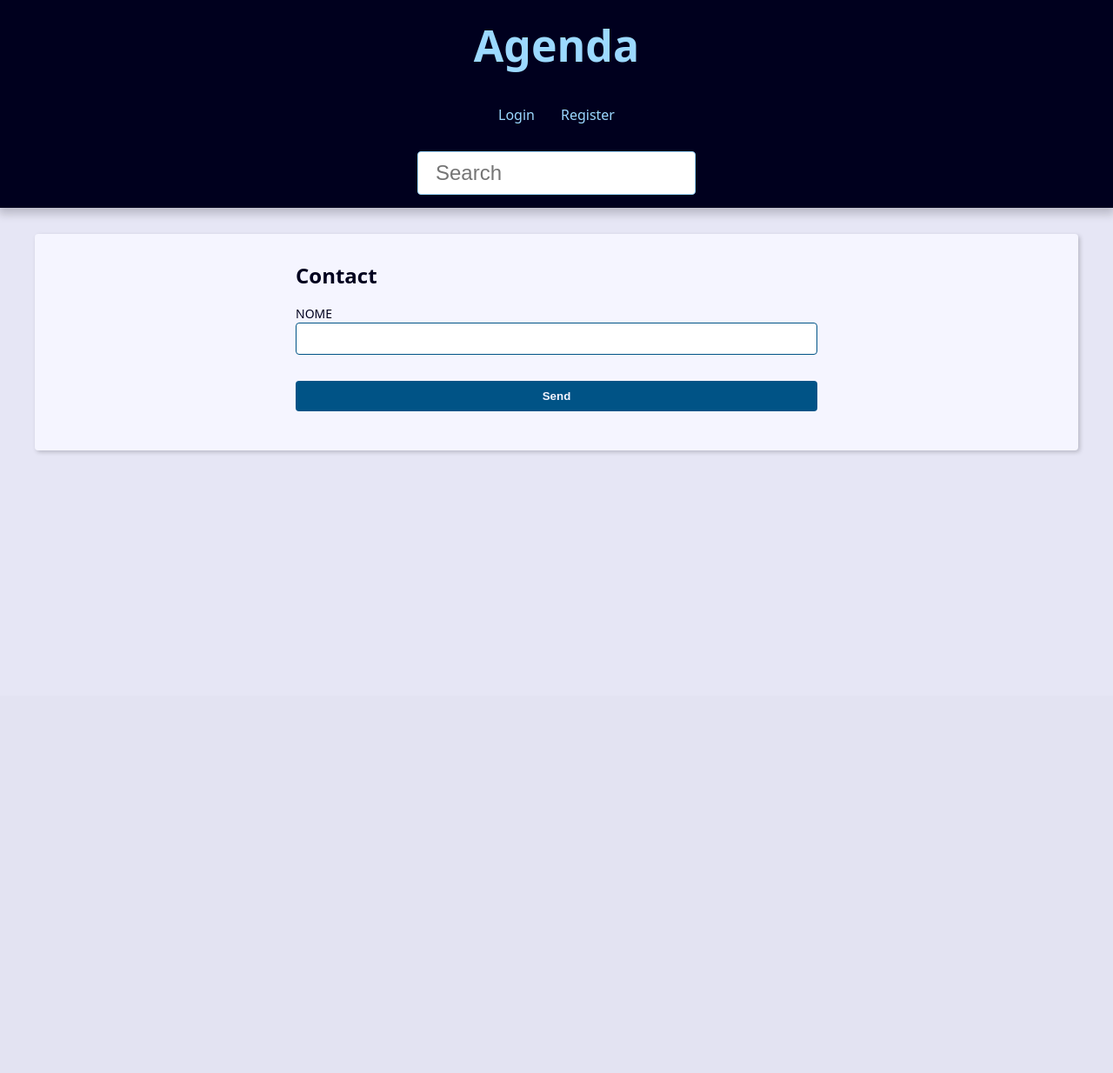
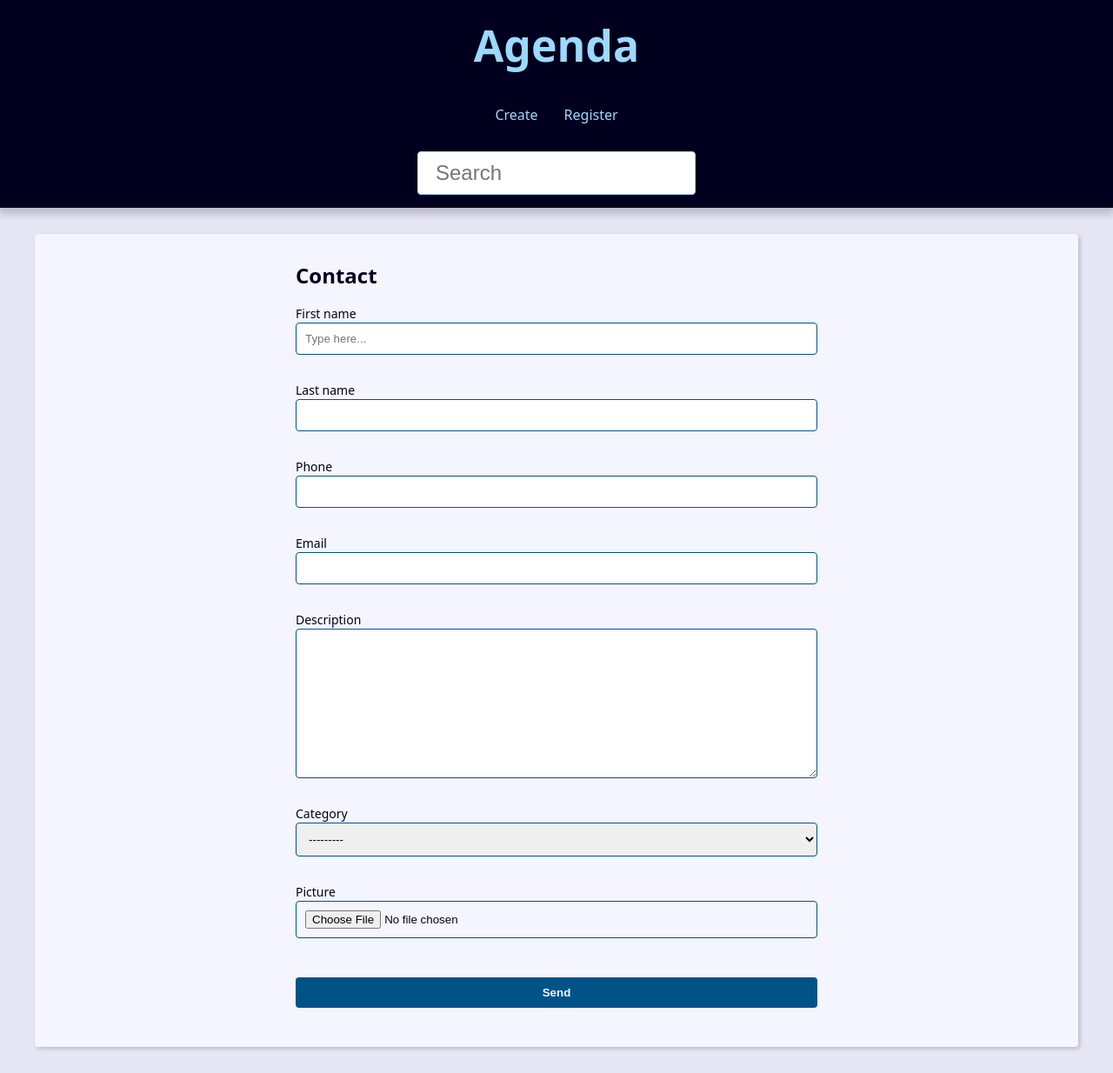
Before and after one commit to NicolasBarsalini/ScheduleProject, a Django app: page /contact/create/ in a window 1280 px wide. Shown: the whole page at 87% size. Before the commit the page ends 521 px from the top, so only its background shows below. Run offline with Django 4.2, Linux system fonts and the light colour scheme; data comes from the database, SQL or seed files in the repository; both versions use the stored data as it was after the commit.

```diff
--- a/base_static/global/css/style.css
+++ b/base_static/global/css/style.css
@@ -1,5 +1,4 @@
 :root {
-    /*propriedades customizadas, tipo de variavel em css*/
     --spacing: 1.5rem;
     --link-dark-color: rgb(0, 83, 134);
     --link-light-color: rgb(156, 217, 255);
@@ -240,6 +239,11 @@ svg {
     border: 1px solid rgba(255, 255, 0, 90%);
   }
 
+  .message.info {
+    background: rgba(0, 0, 255, 0.3);
+    border: 1px solid rgba(0, 0, 255, 0.3);
+  }
+
   .form-wrapper {
     max-width: 60rem;
     margin: var(--spacing) auto;
@@ -254,13 +258,11 @@ svg {
     flex-direction: column;
     padding-bottom: var(--spacing);
   }
-
   .errorlist {
     list-style: none;
     font-size: var(--smaller-font-size);
     color: tomato;
   }
-
   .errorlist.nonfield {
     color: inherit;
   }
@@ -270,7 +272,7 @@ svg {
   }
 
   .form-group .help-text,
-.form-group .help-text~ul {
+  .form-group .help-text ~ ul {
     margin: 0;
     font-size: var(--smallest-font-size);
     list-style: none;
@@ -315,3 +317,23 @@ svg {
     filter: brightness(80%);
     box-shadow: 0 0 5px var(--link-dark-color);
   }
+
+  .contact-links {
+    margin-block: calc(var(--small-font-size) * 2);
+    display: flex;
+    align-items: center;
+    gap: 0 var(--spacing);
+  }
+
+  .btn-link {
+    font-size: var(--small-font-size);
+    text-decoration: none;
+    font-weight: bold;
+    padding: 1rem;
+    display: block;
+    line-height: var(--small-font-size);
+  }
+
+  .btn-delete {
+    background: tomato;
+  }
--- a/base_templates/global/base.html
+++ b/base_templates/global/base.html
@@ -6,6 +6,8 @@
 <body>
     {% include "global/partials/header.html" %}
 
+    {% include "global/partials/_message.html" %}
+
     <main class="content">
         {% block content %} {% endblock content %} <!--Faço o body todo dentro desse content-->
         {% include "global/partials/_pagination.html" %} <!--pagination do django-->
--- /dev/null
+++ b/base_templates/global/partials/_message.html
@@ -0,0 +1,7 @@
+{% if messages %}
+{% for message in messages %}
+  <div class="message {{ message.tags }}">
+    {{ message }}
+  </div>
+{% endfor %}
+{% endif %}
--- a/base_templates/global/partials/header.html
+++ b/base_templates/global/partials/header.html
@@ -8,7 +8,7 @@
     <nav class="menu">
         <ul class="menu-list">
             <li class="menu-item">
-                <a href="" class="menu-link">Login</a>
+                <a href="{% url 'contact:create' %}" class="menu-link">Create</a>
             </li>
             <li class="menu-item">
                 <a href="" class="menu-link">Register</a>
--- /dev/null
+++ b/contact/forms.py
@@ -0,0 +1,137 @@
+from django import forms
+from django.core.exceptions import ValidationError
+from contact.models import Contact
+from django.contrib.auth.forms import UserCreationForm
+from django.contrib.auth.models import User
+
+#criar um formulario django
+
+class ContactForm(forms.ModelForm): #criar uma classe para formulario, dentro do parenteses é o herda esse ModelForm é um form baseado no modelo contact
+    # first_name = forms.CharField(
+    #     widget = forms.TextInput(
+    #         attrs = {
+    #             'placeholder' : 'Aqui veio do forms',
+    #         },
+    #     ), #recrio o campo do meu forms, utilizando essa estrutura
+    #     label = 'Primeiro Nome',
+    #     help_text = 'Texto de ajuda para o usuário'
+    # )
+
+    #criando o campo da imagem
+    picture = forms.ImageField(
+        widget=forms.FileInput(
+            attrs={
+                'accept' : 'image/*'
+            }
+        )
+    )
+
+    class Meta:
+        model = Contact #indicamos em qual modelo o nosso form será baseado, e indicaremos quais campos serão exibidos
+        fields = (
+            'first_name', 'last_name', 'phone',
+            'email', 'description', 'category',
+            'picture',
+        ) #agora devemos passar o formulario no contexto para usarmos no site
+ #adicionando erros no formulario
+        #posso configurar o widgets do form, mudar o tipo de input por exemplo
+
+        widgets = {
+            'first_name' : forms.TextInput(
+                attrs = { #referente a atributos do meu widget
+                    'placeholder' : 'Type here...',
+                }
+            ),
+        }
+
+    '''
+    def clean(self): #validação do formulario, TEM ACESSO A TODOS OS CAMPOS DO FORMULÁRIO
+        #cleaned_data = self.cleaned_data
+
+        self.add_error( #evita o formulario ser salvo caso esteja com erro
+            'first_name', #nome do campo
+            ValidationError(
+                'Mensagem de erro', #mensagem do erro e um código q eu escolher passar
+                code='invalid'
+            )
+        )
+
+        return super().clean()
+        '''
+
+    def clean_first_name(self): #posso dar um clean e o nome do campo para ele validar aquele campo
+        first_name = self.cleaned_data.get('first_name')
+
+        if first_name == 'ABC':
+            raise ValidationError(
+                'Do not type ABC in this field!',
+                code='invalid'
+            )
+
+        return first_name #devo retornar o valor do campo, é o valor que vai para o campo do formulario
+
+    def clean(self): #validação do formulario para saber se o nome eh igual ao sobrenome
+        cleaned_data = self.cleaned_data
+        first_name = cleaned_data.get('first_name')
+        last_name = cleaned_data.get('last_name')
+
+        if first_name == last_name:
+            msg = ValidationError(
+                'Primeiro nome nao pode ser igual ao ultimo',
+                code='invalid'
+            )
+
+            self.add_error('first_name', msg)
+            self.add_error('last_name', msg) #nome do campo e a msg
+
+        return super().clean()
+
+    #no clean retorno super().clean()
+    # no clean de campo retorno o campo
+
+
+class RegisterForm(UserCreationForm):
+    first_name = forms.CharField(
+        required=True, #n permite ficar vazio
+        min_length=3,
+        error_messages={
+            'required' : 'Campo obrigatório!'
+        }
+    )
+
+    last_name = forms.CharField(
+        required=True, #n permite ficar vazio
+        min_length=3,
+        error_messages={
+            'required' : 'Campo obrigatório!'
+        }
+    )
+
+    email = forms.EmailField(
+        required=True, #n permite ficar vazio
+        min_length=3,
+        error_messages={
+            'required' : 'Campo obrigatório!'
+        }
+    )
+
+    class Meta: #defino como eu quero meu formulario, a partir do momento q implemento a classe meta, devo escrever ela de cabo a rabo do 0
+        model = User
+        fields = (
+            'first_name', 'last_name', 'email', 'username',
+            'password1', 'password2'
+        )
+
+    def clean_email(self): #evitar email repetido
+        email = self.cleaned_data.get('email')
+
+        if User.objects.filter(email=email).exists(): #verifica se existe algum usuario c este email
+            self.add_error(
+                'email',
+                ValidationError(
+                    'This email already exists!',
+                    code='invalid'
+                )
+            )
+
+        return email
--- a/contact/templates/contact/create.html
+++ b/contact/templates/contact/create.html
@@ -8,8 +8,9 @@
 
     <h2>Contact</h2> <!--metodo post no html, diferente do get que preenche uma url, o post utiliza para coisas mais sensiveis, o usuario e senha n aparece na url-->
     <!--enctype="multipart/form-data" -> posso enviar arquivos, como fotos, por exemplo-->
+    <!--vamos deixar o form dinamico, ele vai redenrizar views diferentes no action-->
     <form
-      action="{% url 'contact:create' %}"
+      action="{{ form_action }}"
       method="POST"
       enctype="multipart/form-data"
     >
@@ -17,10 +18,35 @@
     {% csrf_token %} <!--declaro uma tag do crsf token, garantindo que os dados que vão chegar na minha view, são os do formulario-->
 
       <div class="form-content">
-        <div class="form-group">
-          <label for="id_first_name">NOME</label>
-          <input type="text" name="first_name" maxlength="255" id="id_first_name">
-        </div>
+
+        {% for field in form %}
+          <!--recebo os campos que criei no meu formulário-->
+          <div class="form-group">
+            <label for="{{ field.id_for_label }}"> {{field.label}} </label> <!--pego o nome dos campos coloco id na frente deles, vira o texto do label desse id-->
+            {{ field }} <!--o field ja é o proprio input, n sendo necessário colocar uma tag input-->
+            {{ field.errors }} <!--quando o campo tiver algum erro, exibe uma mensagem em baixo indicando erro-->
+
+            {% if field.help_text %}
+              <p class="help-text"> {{ field.help_text }} </p>
+            {% endif %}
+          </div>
+
+          <div class="form-group">
+            {% if field.name == 'picture' and field.value.url %} <!--se o campo for picture e ter url -->
+              <img src="{{ field.value.url }}" alt="">
+            {% endif %}
+          </div>
+        {% endfor %}
+
+        {% if  form.non_field_errors %} <!--se algum campo do formulário qualquer campo, por ventura aparecer algum erro-->
+          <div class="form-content">
+            <div class="form-group">
+              <div class="message error">
+                {{ form.non_field_errors }}
+              </div>
+            </div>
+          </div>
+        {% endif %}
 
       <div class="form-content">
         <div class="form-group">
--- a/contact/urls.py
+++ b/contact/urls.py
@@ -4,13 +4,16 @@ from contact import views
 app_name = 'contact' #criar um app name de contact
 
 urlpatterns = [
-    path('contact/create/', views.create, name='contact'), #para criar um contato n preciso de um id
     path('', views.index, name='index'), #criar a view # type:ignor
     path('search/', views.search, name='search'),
 
     #<> recebo um parametro dinamico do tipo inteiro e de nome contact_id
     # contact (CRUD -> eu quero ler um contato, atualizar um contato, excluir um contato, adicionar um contato, etc...)
     path('contact/<int:contact_id>/detail/', views.contact, name='contact'), # type: ignore
-    #path('contact/<int:contact_id>/update/', views.contact, name='contact'),
-   # path('contact/<int:contact_id>/delete/', views.contact, name='contact'),
+    path('contact/create/', views.create, name='create'), #para criar um contato n preciso de um id
+    path('contact/<int:contact_id>/update/', views.update, name='update'),
+    path('contact/<int:contact_id>/delete/', views.delete, name='delete'),
+
+    #user
+    path('user/create/', views.register, name='register')
 ]
--- a/contact/views/__init__.py
+++ b/contact/views/__init__.py
@@ -4,3 +4,4 @@
 # type: ignore
 from .contact_forms import *
 from .contact_views import * #importo tudo q tem dentro do módulo contact_views antes de qualquer coisa
+from .user_forms import *
--- a/contact/views/contact_forms.py
+++ b/contact/views/contact_forms.py
@@ -1,12 +1,39 @@
 from django.shortcuts import get_object_or_404, redirect, render
+from contact.forms import ContactForm
+from django.urls import reverse
 from contact.models import Contact
 
 def create(request):
+    form_action = reverse('contact:create')
+    #request.method() consigo saber se o metodo utilizado foi get ou post
     #request.POST.get('nome_do_input'), retorna um query set
-    first_name = request.POST.get('first_name')
-    print(first_name)
+
+    if request.method == 'POST':
+        form = ContactForm(request.POST, request.FILES)
+        context = {
+            'form' :  form,#quando eu mandar os atributos de volta do forms pra ca, eu quero que meu data receba os parametros colocados
+            'form_action' : form_action,
+        }
+
+        if form.is_valid(): # se o formmulario eh valido, ou seja n tem erro, eu posso proseeguir para salvar na base de dados
+            #metodo para salvar o formulario
+            contact = form.save() #ja salvo os dados na base de dados
+            # se eu fizer
+            # contact = form.save(commit=False) #ele n salva na base dados, fica somente em memória
+            # posso fazer por exemplo a alteração de um campo e dps salvar na base de dados
+            # contact.show = False
+            # contact.save()
+            return redirect('contact:update', contact_id=contact.pk) #url e em seguida o paramêtro dinamico ou contact.id
+
+        return render(
+            request,
+            'contact/create.html',
+            context
+        )
+
     context = {
-
+        'form' : ContactForm(), #este eh um formulario limpo, q n foi postado, só quando o método é get ele monta o formulario na minha tela
+        'form_action' : form_action,
     }
 
     return render(
@@ -14,3 +41,57 @@ def create(request):
         'contact/create.html',
         context
     )
+
+def update(request, contact_id):
+    contact = get_object_or_404(Contact, pk=contact_id, show=True)
+    form_action = reverse('contact:update', args=(contact_id,)) #passo io parametro dinamico da url
+
+    if request.method == 'POST':
+        form = ContactForm(request.POST, request.FILES, instance=contact) #essa instancia fala q ja tenho os dados dess contato e o que vier no data no post eh pra atualizar
+
+        context = {
+            'form' : form,
+            'form_action' : form_action,
+        }
+
+        if form.is_valid():
+            contact = form.save()
+            return redirect('contact:update', contact_id=contact.pk)
+
+        return render(
+            request,
+            'contact/create.html',
+            context
+        )
+
+    context = {
+        'form' : ContactForm(instance=contact), #preenchendo a instancia do contato no formulario
+        'form_action' : form_action
+    }
+
+    return render(
+        request,
+        'contact/create.html',
+        context
+    )
+
+
+def delete(request, contact_id):
+    contact = get_object_or_404(
+        Contact, pk=contact_id, show=True
+    )
+
+    confirmation = request.POST.get('confirmation', 'no') #pego o valor do input confirmation, se n encontrar valor, confirmation por padrao é igual a no
+
+    if confirmation == 'yes':
+        contact.delete()
+        return redirect('contact:index')
+
+    return render(
+        request,
+        'contact/contact.html',
+        context = {
+            'contact' : contact,
+            'confirmation' : confirmation,
+        }
+    )
```
Also changed, not shown: contact/templates/contact/contact.html (+23 -0 lines), contact/templates/contact/register.html (added, +46 -0 lines), contact/views/user_forms.py (added, +23 -0 lines), contact/views/contact_views.py (line endings or trailing spaces), db.sqlite3, media/pictures/2023/11/download.jfif (added). Lines whose indentation alone changed are shown as unchanged.
